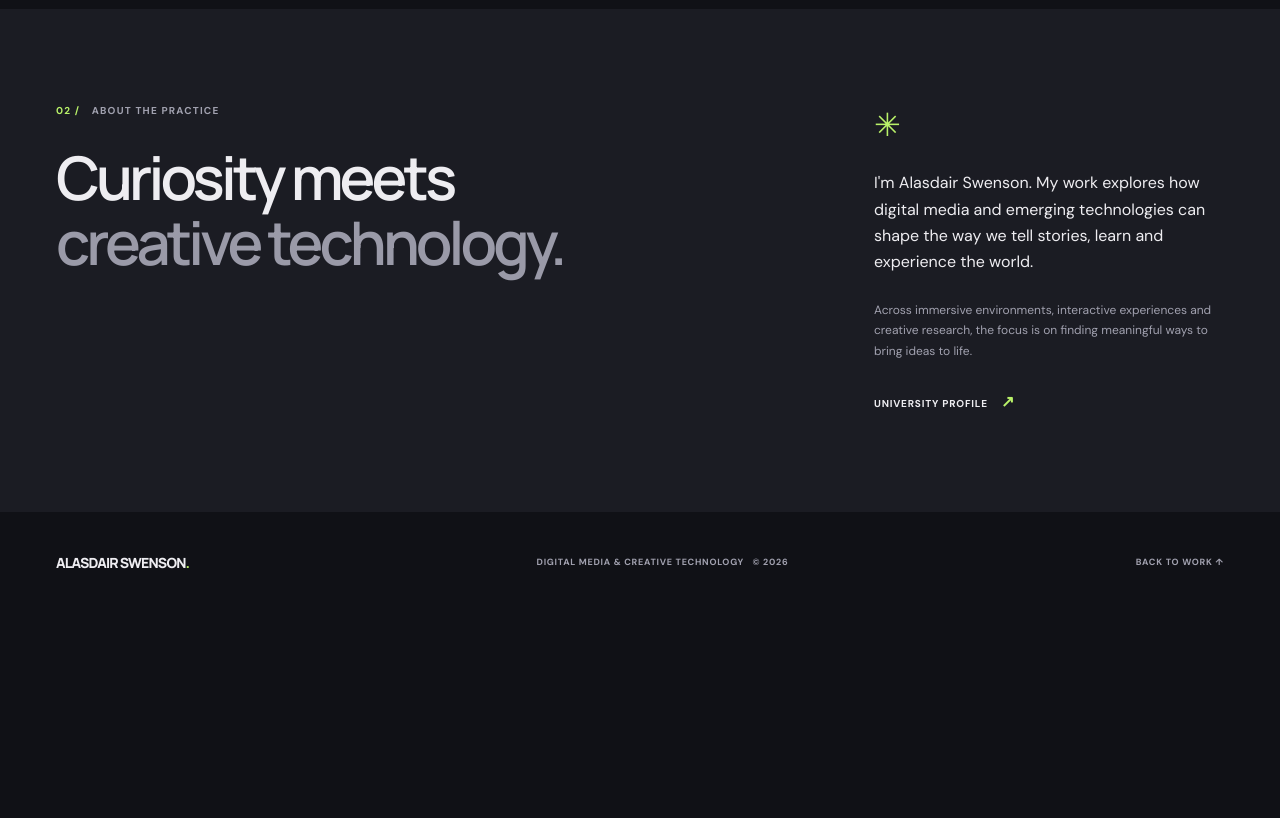
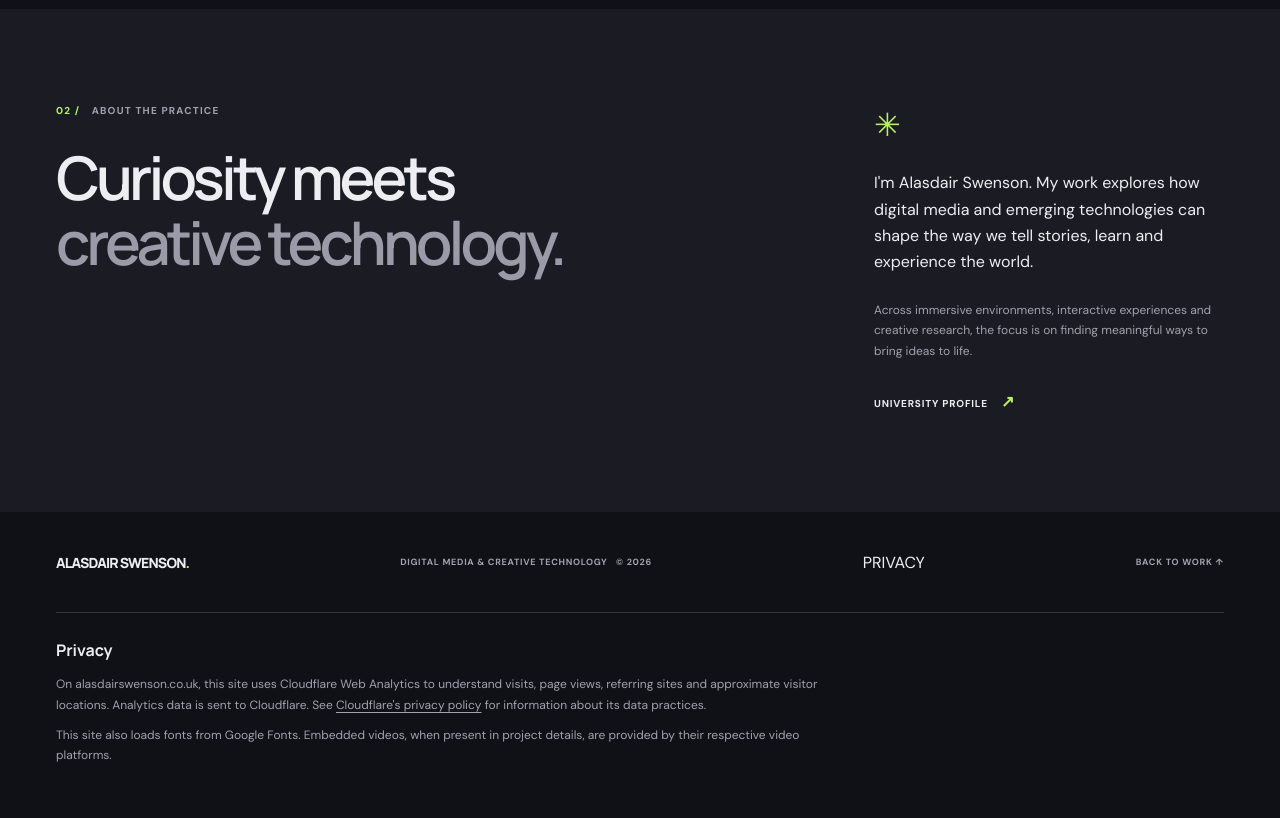
Before and after one commit to pop-eye/myPortfolioSite, a plain HTML site: page index.html in a window 1280 px wide. Shown: the part 2354-3172 px from the top of the page. Before the commit the page ends 2966 px from the top, so only its background shows below. Drawn offline with Linux system fonts and the light colour scheme.

Commit message:
Add custom-domain website analytics
Co-authored-by: Copilot <223556219+Copilot@users.noreply.github.com>

```diff
--- a/index.html
+++ b/index.html
@@ -64,7 +64,12 @@
         </div>
       </section>
     </main>
-    <footer class="site-footer wrap"><a class="footer-brand" href="#top">ALASDAIR SWENSON<span>.</span></a><p>DIGITAL MEDIA &amp; CREATIVE TECHNOLOGY &nbsp; © <span id="year"></span></p><a href="#work">BACK TO WORK ↑</a></footer>
+    <footer class="site-footer wrap"><a class="footer-brand" href="#top">ALASDAIR SWENSON<span>.</span></a><p>DIGITAL MEDIA &amp; CREATIVE TECHNOLOGY &nbsp; © <span id="year"></span></p><a href="#privacy">PRIVACY</a><a href="#work">BACK TO WORK ↑</a></footer>
+    <section class="privacy-section wrap" id="privacy" aria-labelledby="privacy-title">
+      <h2 id="privacy-title">Privacy</h2>
+      <p>On alasdairswenson.co.uk, this site uses Cloudflare Web Analytics to understand visits, page views, referring sites and approximate visitor locations. Analytics data is sent to Cloudflare. See <a href="https://www.cloudflare.com/privacypolicy/" target="_blank" rel="noopener noreferrer">Cloudflare's privacy policy</a> for information about its data practices.</p>
+      <p>This site also loads fonts from Google Fonts. Embedded videos, when present in project details, are provided by their respective video platforms.</p>
+    </section>
 
     <dialog class="project-dialog" id="project-dialog" aria-labelledby="dialog-title">
       <div class="dialog-shell">
@@ -72,5 +77,14 @@
         <div id="dialog-content"></div>
       </div>
     </dialog>
+    <script>
+      if (location.hostname === "alasdairswenson.co.uk" || location.hostname === "www.alasdairswenson.co.uk") {
+        const beacon = document.createElement("script");
+        beacon.type = "module";
+        beacon.src = "https://static.cloudflareinsights.com/beacon.min.js";
+        beacon.setAttribute("data-cf-beacon", '{"token":"58b7d4e7d8744234b50407b8e5e3b026"}');
+        document.body.append(beacon);
+      }
+    </script>
   </body>
 </html>
--- a/styles.css
+++ b/styles.css
@@ -75,3 +75,7 @@ h1>span:first-child,.about-inner h2 span{color:#9a9aa8}
 .detail-image,.detail-video{background:#24232f}
 .detail-link:hover{color:var(--accent)}
 @media(max-width:560px){.hero-main{min-height:0}h1{font-size:clamp(48px,11vw,70px)}.placeholder-label{font-size:8px}}
+.privacy-section{padding:0 0 42px;border-top:1px solid var(--line);color:var(--muted);font-size:12px;line-height:1.7}
+.privacy-section h2{color:var(--ink);font-size:16px;margin:24px 0 10px}
+.privacy-section p{max-width:780px;margin-bottom:10px}
+.privacy-section a{text-decoration:underline;text-underline-offset:3px}
```
Also changed, not shown: 1 other file.
